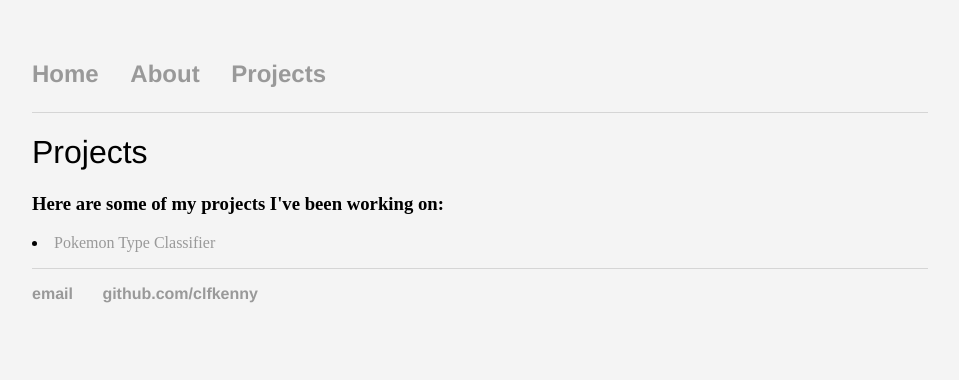
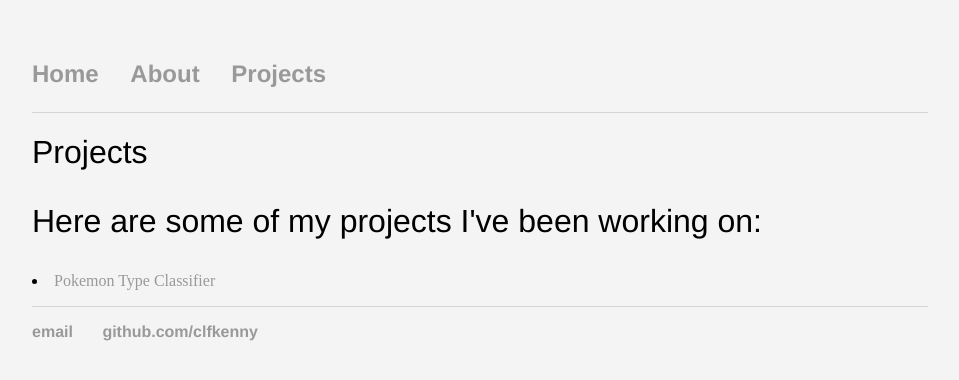
Before and after one commit to clfkenny/clfkenny.github.io, a Jekyll site: the page built from projects/index.md, in a window 1280 px wide. Shown: the top 380 px of the page, without its empty margins (160-1119 px from the left). Built offline with Jekyll 4.4.1, drawn with Linux system fonts in a browser that asks for light colours.

Commit message:
Update main.css

```diff
--- a/css/main.css
+++ b/css/main.css
@@ -28,6 +28,11 @@ h1 {
     font-family:'Helvetica', 'Arial', 'Sans-Serif';
     font-weight: normal;
 }
+h3 {
+    font-size: 2em;
+    font-family:'Helvetica', 'Arial', 'Sans-Serif';
+    font-weight: normal;
+}
 p {
     font-size: 1em;
     line-height: 1.4em;
```
